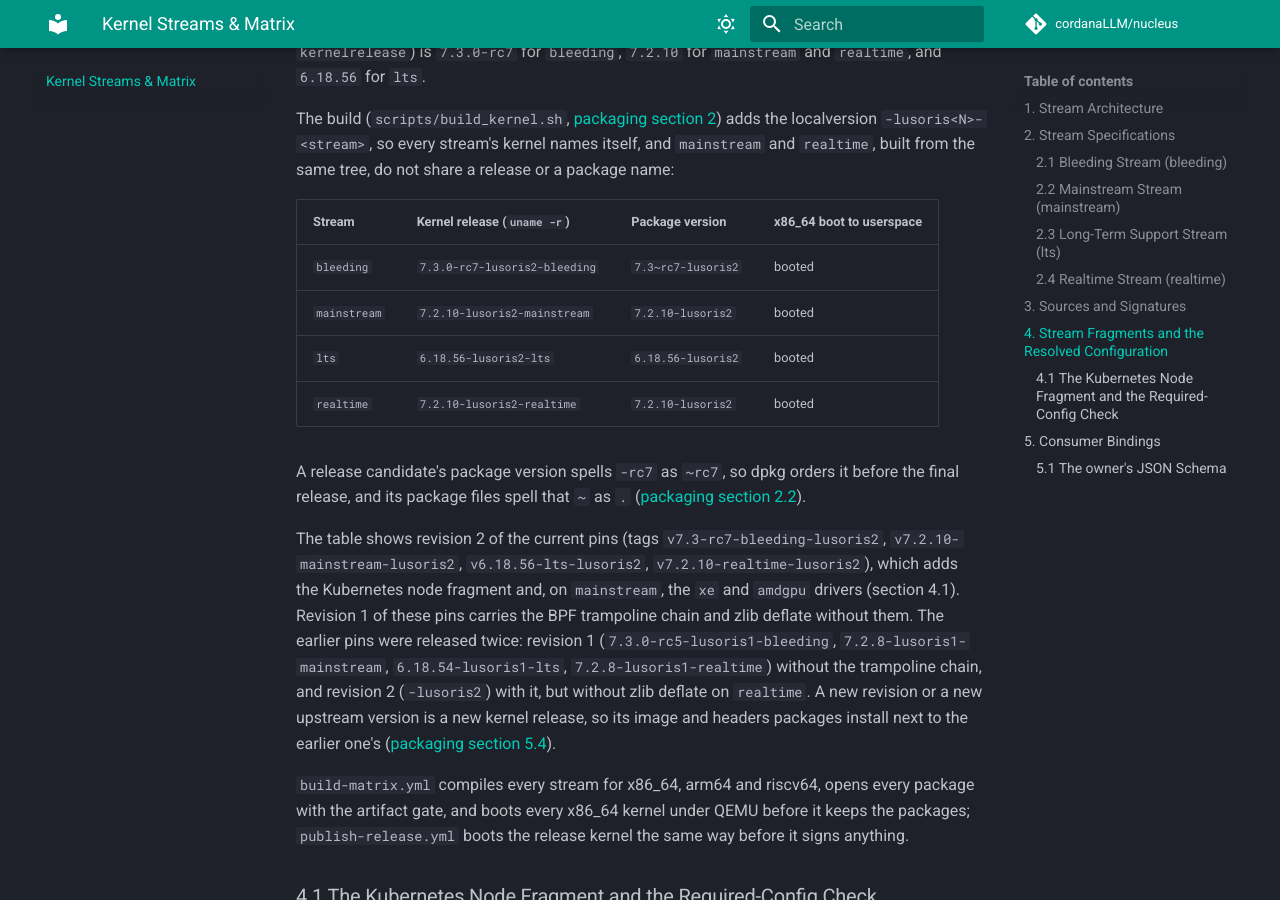
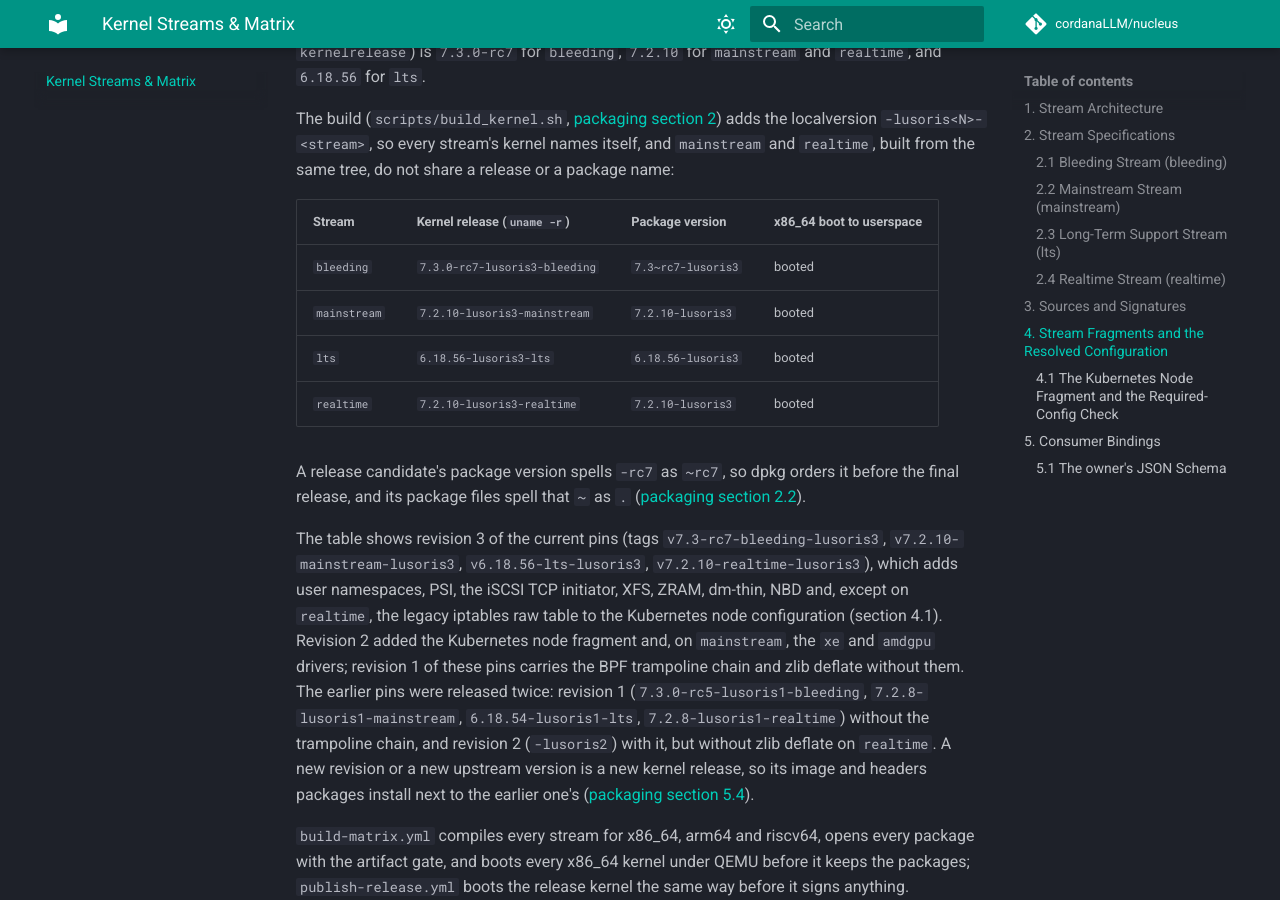
Before and after one commit to cordanaLLM/nucleus, an MkDocs documentation site: the page built from docs/streams.md, in a window 1280 px wide and 900 px high, scrolled down 4169 px. Built offline with MkDocs 1.6.1 and Material for MkDocs 9.7.7, drawn with Linux system fonts in a browser that asks for light colours; comment, search, counter and statistics services are not loaded.

Commit message:
docs(streams): record the lusoris3 releases of the four pins (#147)
The streams table now names revision 3 of the four current pins, and the
text says what revision 3 adds.

- Tags: `v7.3-rc7-bleeding-lusoris3`, `v7.2.10-mainstream-lusoris3`,
`v6.18.56-lts-lusoris3`, `v7.2.10-realtime-lusoris3`, all at 0949e1d.
- Each release passed `publish-release.yml`, which boots its kernel
under QEMU (runs 38761069395, 38761066115, 38761065886, 38761065583).
- Each release verifies with `sha256sum -c` and the cosign identity of
its tag, and `check_required_config.py` holds on each published x86_64
configuration.

Relates to #144

Signed-off-by: lusoris <lusoris@proton.me>

```diff
--- a/docs/streams.md
+++ b/docs/streams.md
@@ -153,18 +153,21 @@ built from the same tree, do not share a release or a package name:
 
 | Stream | Kernel release (`uname -r`) | Package version | x86_64 boot to userspace |
 | :--- | :--- | :--- | :--- |
-| `bleeding` | `7.3.0-rc7-lusoris2-bleeding` | `7.3~rc7-lusoris2` | booted |
-| `mainstream` | `7.2.10-lusoris2-mainstream` | `7.2.10-lusoris2` | booted |
-| `lts` | `6.18.56-lusoris2-lts` | `6.18.56-lusoris2` | booted |
-| `realtime` | `7.2.10-lusoris2-realtime` | `7.2.10-lusoris2` | booted |
+| `bleeding` | `7.3.0-rc7-lusoris3-bleeding` | `7.3~rc7-lusoris3` | booted |
+| `mainstream` | `7.2.10-lusoris3-mainstream` | `7.2.10-lusoris3` | booted |
+| `lts` | `6.18.56-lusoris3-lts` | `6.18.56-lusoris3` | booted |
+| `realtime` | `7.2.10-lusoris3-realtime` | `7.2.10-lusoris3` | booted |
 
 A release candidate's package version spells `-rc7` as `~rc7`, so dpkg orders it before the
 final release, and its package files spell that `~` as `.` ([packaging section 2.2](packaging.md)).
 
-The table shows revision 2 of the current pins (tags `v7.3-rc7-bleeding-lusoris2`,
-`v7.2.10-mainstream-lusoris2`, `v6.18.56-lts-lusoris2`, `v7.2.10-realtime-lusoris2`), which adds
-the Kubernetes node fragment and, on `mainstream`, the `xe` and `amdgpu` drivers (section 4.1).
-Revision 1 of these pins carries the BPF trampoline chain and zlib deflate without them. The earlier pins were released twice: revision 1 (`7.3.0-rc5-lusoris1-bleeding`,
+The table shows revision 3 of the current pins (tags `v7.3-rc7-bleeding-lusoris3`,
+`v7.2.10-mainstream-lusoris3`, `v6.18.56-lts-lusoris3`, `v7.2.10-realtime-lusoris3`), which adds
+user namespaces, PSI, the iSCSI TCP initiator, XFS, ZRAM, dm-thin, NBD and, except on `realtime`,
+the legacy iptables raw table to the Kubernetes node configuration (section 4.1). Revision 2
+added the Kubernetes node fragment and, on `mainstream`, the `xe` and `amdgpu` drivers; revision
+1 of these pins carries the BPF trampoline chain and zlib deflate without them.
+The earlier pins were released twice: revision 1 (`7.3.0-rc5-lusoris1-bleeding`,
 `7.2.8-lusoris1-mainstream`, `6.18.54-lusoris1-lts`, `7.2.8-lusoris1-realtime`) without the
 trampoline chain, and revision 2 (`-lusoris2`) with it, but without zlib deflate on `realtime`.
 A new revision or a new upstream version is a new kernel release, so its image and headers
```
